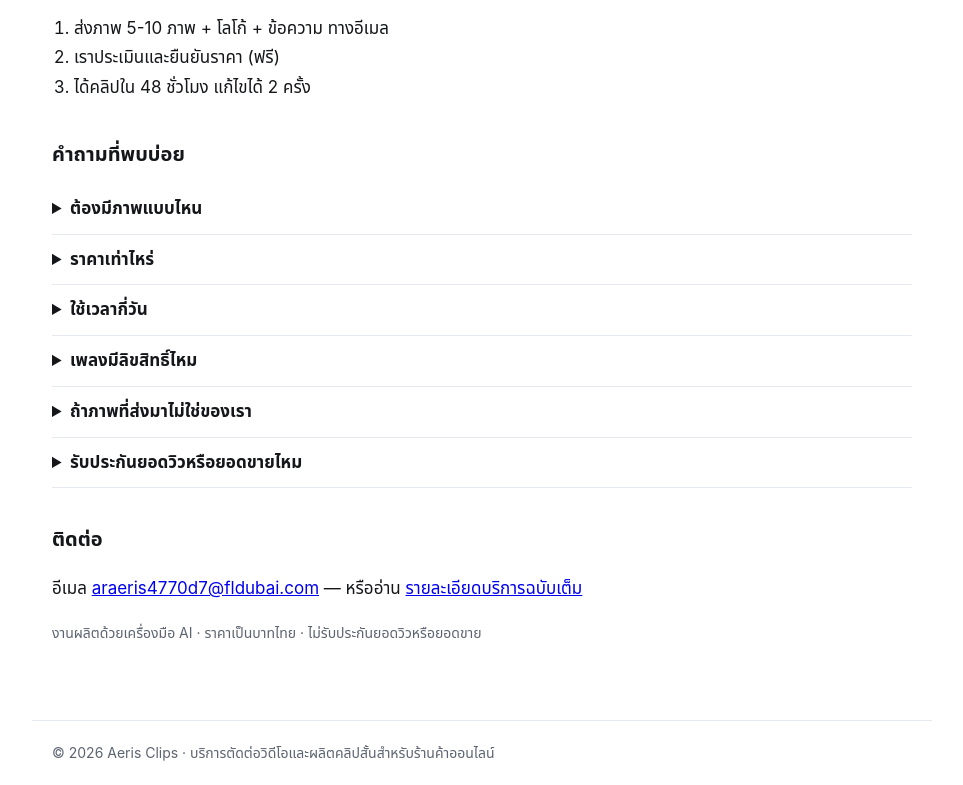
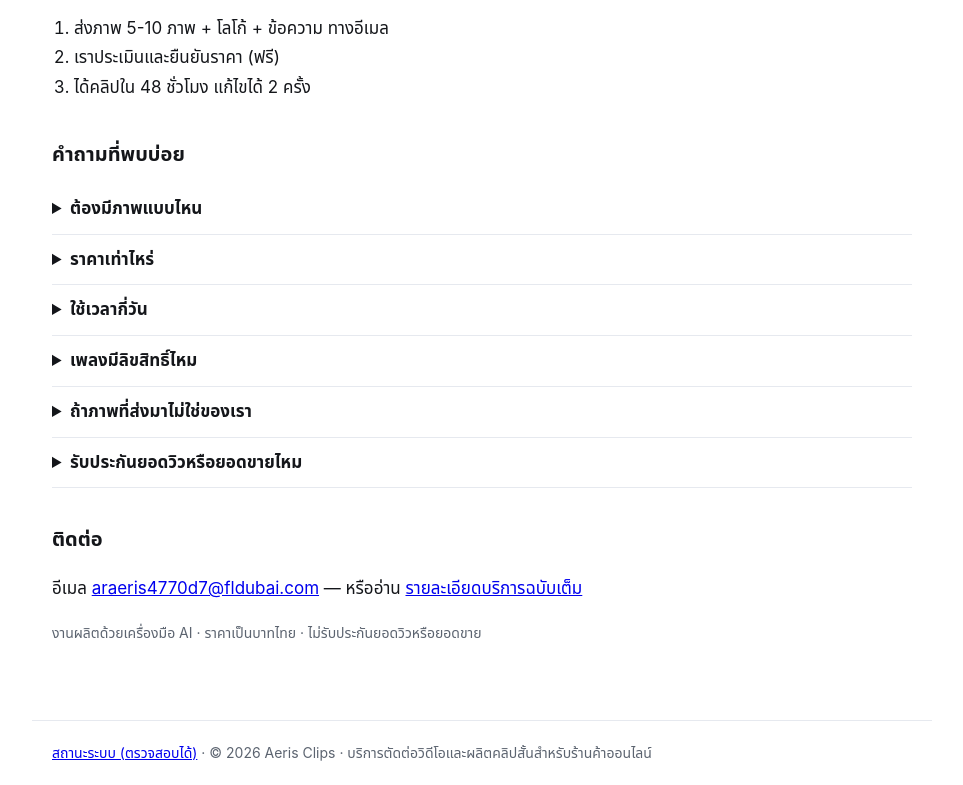
Before and after one commit to aerismusic8-alt/aeris-clips-site, a plain HTML site: page index.html in a window 1280 px wide. Shown: the part 2058-2843 px from the top of the page, without its empty margins (158-1121 px from the left). Drawn offline with Linux system fonts and the light colour scheme.

Commit message:
site: public status page (PR state, tests, the four numbers) from real files

```diff
--- a/index.html
+++ b/index.html
@@ -91,7 +91,7 @@ footer{border-top:1px solid var(--line);padding:20px;max-width:900px;margin:0 au
 <p>อีเมล <a href="mailto:araeris4770d7@fldubai.com">araeris4770d7@fldubai.com</a> — หรืออ่าน <a href="https://telegra.ph/รบทำคลปแนวตง-30-60-วนาท-จากภาพสนคา-750-บาท-งานแรก-11-25">รายละเอียดบริการฉบับเต็ม</a></p>
 <p class="note">งานผลิตด้วยเครื่องมือ AI · ราคาเป็นบาทไทย · ไม่รับประกันยอดวิวหรือยอดขาย</p>
 </main>
-<footer>© 2026 Aeris Clips · บริการตัดต่อวิดีโอและผลิตคลิปสั้นสำหรับร้านค้าออนไลน์</footer>
+<footer><a href="status.html">สถานะระบบ (ตรวจสอบได้)</a> · © 2026 Aeris Clips · บริการตัดต่อวิดีโอและผลิตคลิปสั้นสำหรับร้านค้าออนไลน์</footer>
 <!-- No page-view beacon: every free counter we tested either needs an account
      (counterapi v2, Umami, Plausible) or counts the read itself (hits.sh), which
      makes the number move whenever it is measured. Page views are taken from
```
